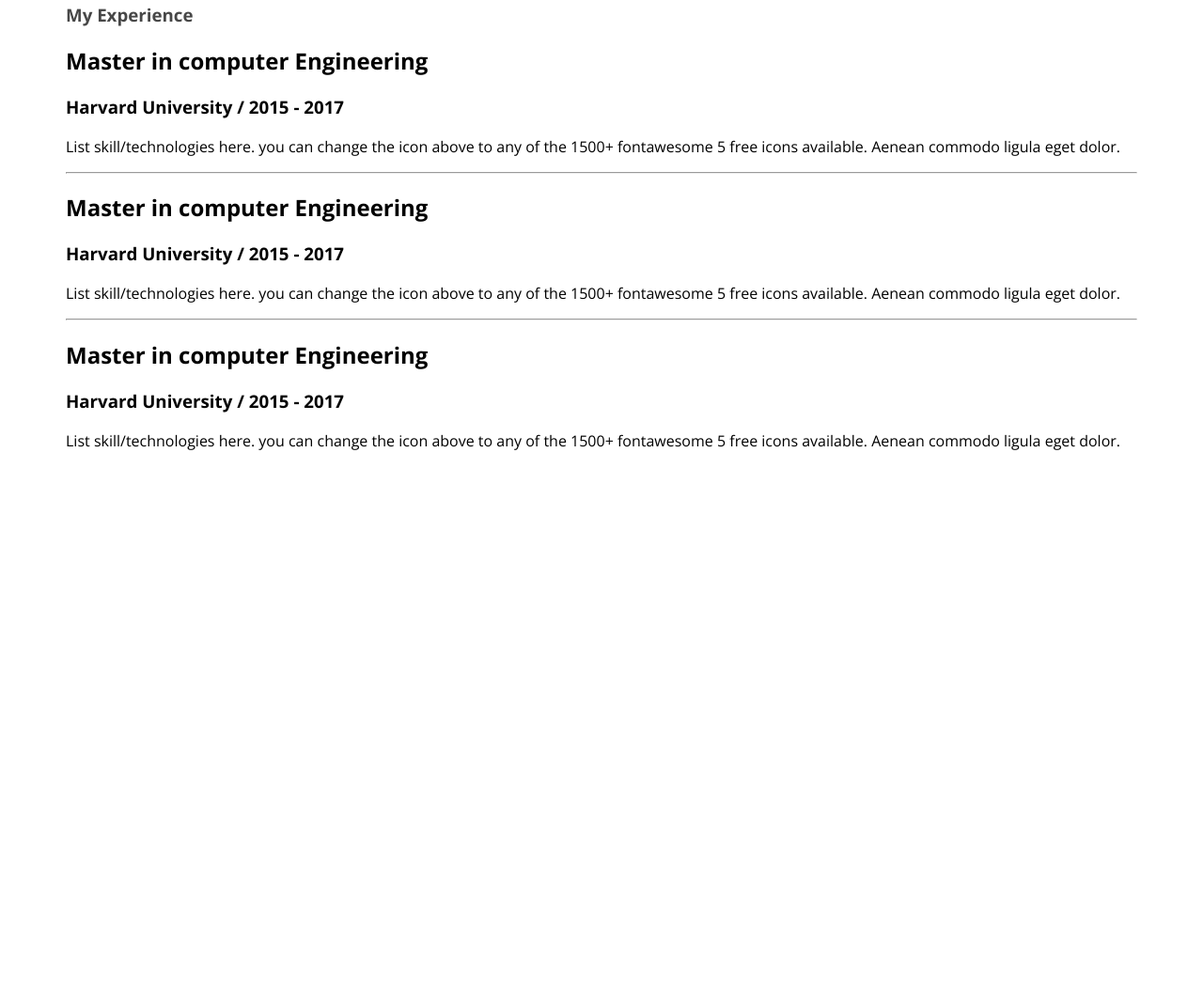
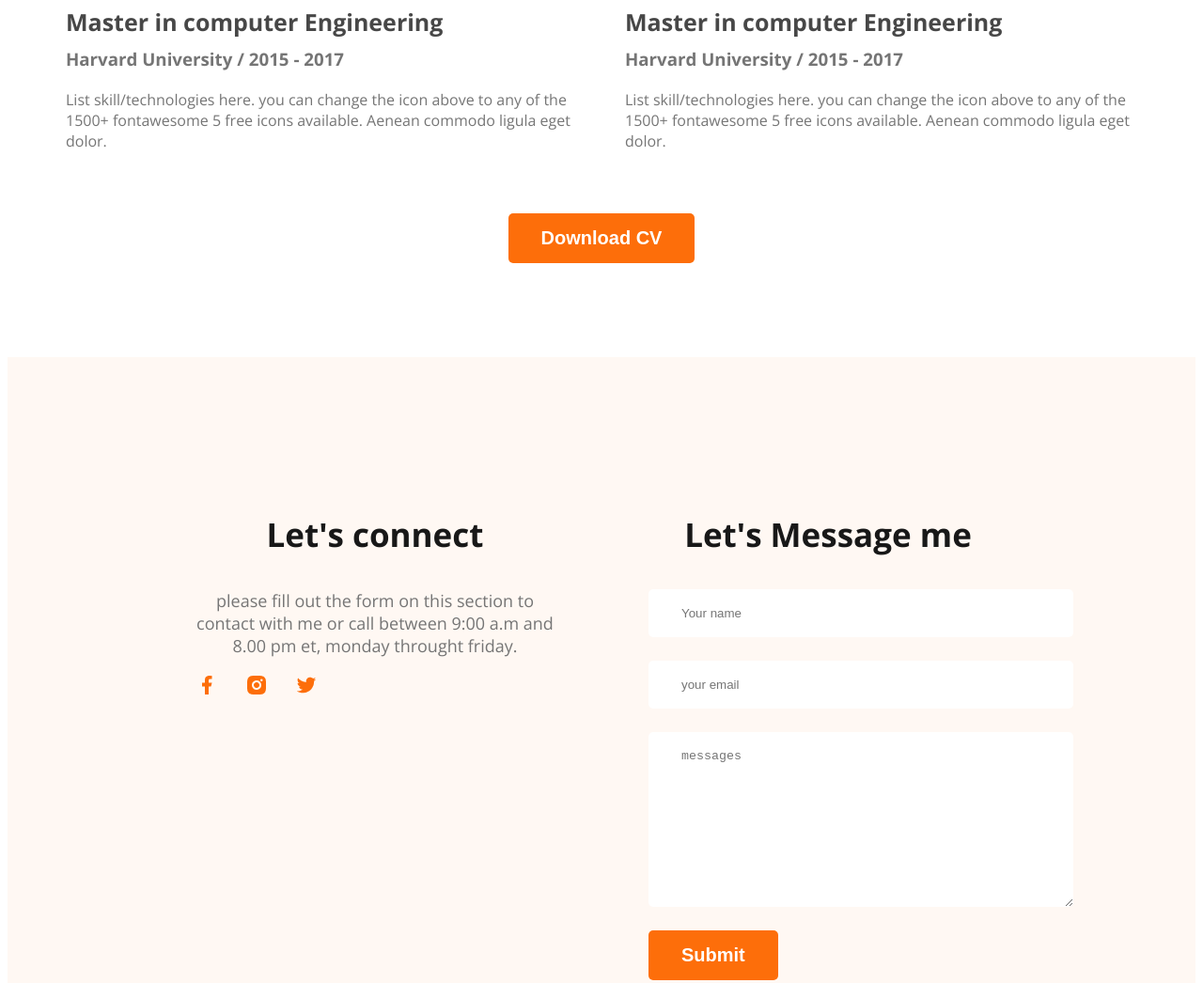
Before and after one commit to joyanto24/webdeveloper-portfolio, a plain HTML site: page index.html in a window 1280 px wide. Shown: the part 2877-3923 px from the top of the page at 94% size. Before the commit the page ends 3373 px from the top, so only its background shows below. Drawn offline with nearby package versions, Linux system fonts and the light colour scheme.

Commit message:
finished footer section

```diff
--- a/index.html
+++ b/index.html
@@ -103,19 +103,19 @@
 
                     <div class="resume-item">
                         <h2 class="resume-item-title">Master in computer Engineering</h2>
-                        <h3 class="resume-item-description">Harvard University / 2015 - 2017 </h3>
+                        <h3 class="resume-item-institute">Harvard University / 2015 - 2017 </h3>
                         <p class="resume-title-description">List skill/technologies here. you can change the icon above to any of the 1500+ fontawesome 5 free icons available. Aenean commodo ligula eget dolor.</p>
                     </div>
                     <hr>
                     <div class="resume-item">
                         <h2 class="resume-item-title">Master in computer Engineering</h2>
-                        <h3 class="resume-item-description">Harvard University / 2015 - 2017 </h3>
+                        <h3 class="resume-item-institute">Harvard University / 2015 - 2017 </h3>
                         <p class="resume-title-description">List skill/technologies here. you can change the icon above to any of the 1500+ fontawesome 5 free icons available. Aenean commodo ligula eget dolor.</p>
                     </div>
                     <hr>
                     <div class="resume-item">
                         <h2 class="resume-item-title">Master in computer Engineering</h2>
-                        <h3 class="resume-item-description">Harvard University / 2015 - 2017 </h3>
+                        <h3 class="resume-item-institute">Harvard University / 2015 - 2017 </h3>
                         <p class="resume-title-description">List skill/technologies here. you can change the icon above to any of the 1500+ fontawesome 5 free icons available. Aenean commodo ligula eget dolor.</p>
                     </div>
 
@@ -126,27 +126,47 @@
 
                     <div class="resume-item">
                         <h2 class="resume-item-title">Master in computer Engineering</h2>
-                        <h3 class="resume-item-description">Harvard University / 2015 - 2017 </h3>
+                        <h3 class="resume-item-institute">Harvard University / 2015 - 2017 </h3>
                         <p class="resume-title-description">List skill/technologies here. you can change the icon above to any of the 1500+ fontawesome 5 free icons available. Aenean commodo ligula eget dolor.</p>
                     </div>
                     <hr>
                     <div class="resume-item">
                         <h2 class="resume-item-title">Master in computer Engineering</h2>
-                        <h3 class="resume-item-description">Harvard University / 2015 - 2017 </h3>
+                        <h3 class="resume-item-institute">Harvard University / 2015 - 2017 </h3>
                         <p class="resume-title-description">List skill/technologies here. you can change the icon above to any of the 1500+ fontawesome 5 free icons available. Aenean commodo ligula eget dolor.</p>
                     </div>
                     <hr>
                     <div class="resume-item">
                         <h2 class="resume-item-title">Master in computer Engineering</h2>
-                        <h3 class="resume-item-description">Harvard University / 2015 - 2017 </h3>
+                        <h3 class="resume-item-institute">Harvard University / 2015 - 2017 </h3>
                         <p class="resume-title-description">List skill/technologies here. you can change the icon above to any of the 1500+ fontawesome 5 free icons available. Aenean commodo ligula eget dolor.</p>
                     </div>
                 </div>
             </div>
+            <div class="download-cv">
+                <button class="btn-primary">Download CV</button>
+            </div>
           </section>
     </main>
     <footer>
-
+        <div class="footer-colum">
+            <h3 class="section-title">Let's connect</h3>
+            <p class="section-description">please fill out the form on this section to contact with me or call between 9:00 a.m and 8.00 pm et, monday throught friday.</p>
+            <div class="social-link">
+                <a href=""><img src="images/icons/facebook.png" alt=""></a>
+                <a href=""><img src="images/icons/insta.png" alt=""></a>
+                <a href=""><img src="images/icons/twitter.png" alt=""></a>
+            </div>
+        </div>
+        <div class="footer-colum">
+            <h3 class="section-title"> Let's Message me </h3>
+            <form class="contact" action="">
+                <input type="text" placeholder="Your name">
+                <input type="email" name="" placeholder="your email" id="">
+                <textarea name="" placeholder="messages" id="" cols="30" rows="10"></textarea>
+                <input class="btn-primary"  type="submit" value="Submit">
+            </form>
+        </div>
     </footer>
 </body>
 </html>
--- a/style.css
+++ b/style.css
@@ -134,3 +134,53 @@ main section{
     font-style: 30px;
     font-weight: 700;
 }
+.resume-container{
+    display: flex;
+    gap: 50px;
+}
+.resume-item-title{
+    color: #474747;
+    font-size: 25px;
+    font-weight: 700;
+    margin-bottom: 10px;
+}
+.resume-item-institute{
+    margin-bottom: 20px;
+    margin-top: 0px;
+}
+.resume-item-institute,
+.resume-title-description{
+    color: #757575;
+}
+.resume-container hr{
+    margin: 30px;
+}
+.download-cv{
+    text-align: center;
+    margin-top: 50px;
+}
+/* footer style */
+footer{
+    display: flex;
+    gap: 100px;
+    background: #FFF8F3;
+    margin-top: 100px;
+    padding: 130px 200px;
+}
+.social-link a{
+    margin-right: 25px;
+}
+.footer-colum{
+    width: 50%;
+}
+.contact input[type="text"], .contact input[type="email"],
+textarea{
+    display: block;
+    margin-bottom: 25px;
+    padding: 18px 35px;
+    color: #757575;
+    border-radius: 5px;
+    background: #fff;
+    border: 0;
+    width: 100%;
+}
```
